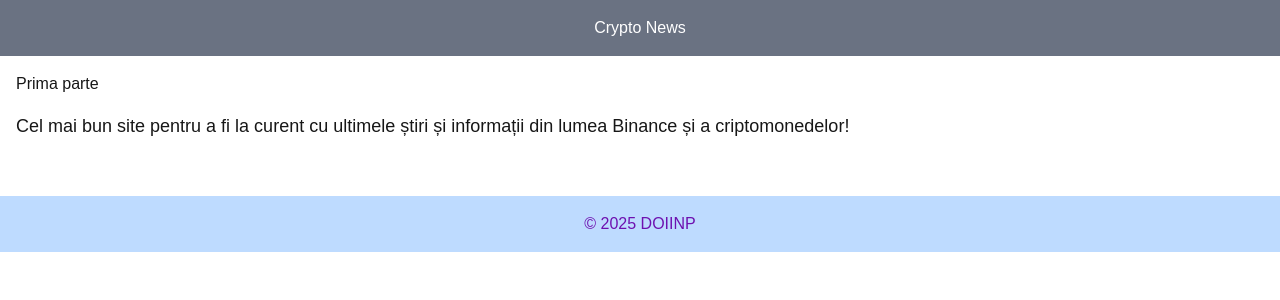
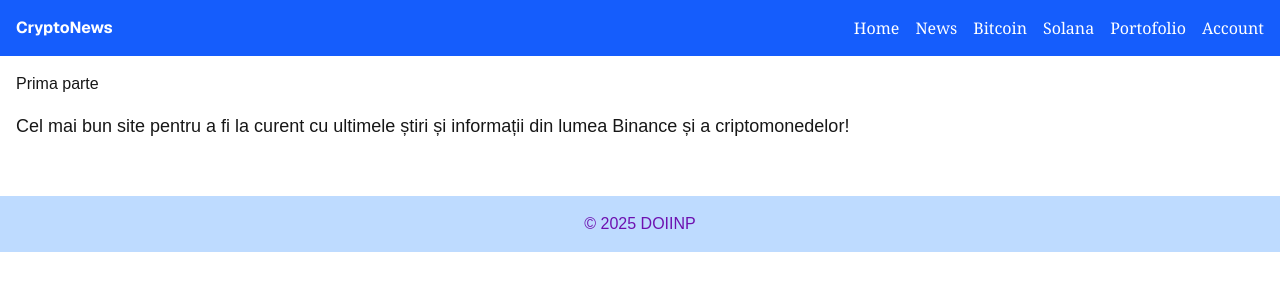
Before and after one commit to Matei-mini/Viitor, a Next.js app: page / in a window 1280 px wide. Shown: the top 300 px of the page. Built offline with nearby package versions, Linux system fonts and the light colour scheme.

Commit message:
Adaugat navbar

```diff
--- /dev/null
+++ b/src/app/components/Navbar.js
@@ -0,0 +1,15 @@
+export default function Navbar() {
+    return(
+        <nav className="bg-blue-600 font-serif text-white p-4 flex justify-between items-center ">
+            <h1 className="font-bold font-sans text-x1">CryptoNews</h1>
+            <ul className="flex gap-4 ">
+                <li>Home</li>
+                <li>News</li>
+                <li>Bitcoin</li>
+                <li>Solana</li>
+                <li>Portofolio</li>
+                <li>Account</li>
+            </ul>
+        </nav>
+    );
+}
--- a/src/app/page.js
+++ b/src/app/page.js
@@ -1,11 +1,11 @@
-
+import Navbar from "./components/Navbar.js";
 import Header from "./components/Header";
 import Footer from "./components/Footer";
 export default function Home() {
 
   return (
       <div>
-          <Header />
+          <Navbar />
           <main className="p-4">
               <h1>Prima parte</h1>
               <p className="text-lg mt-4">
```
